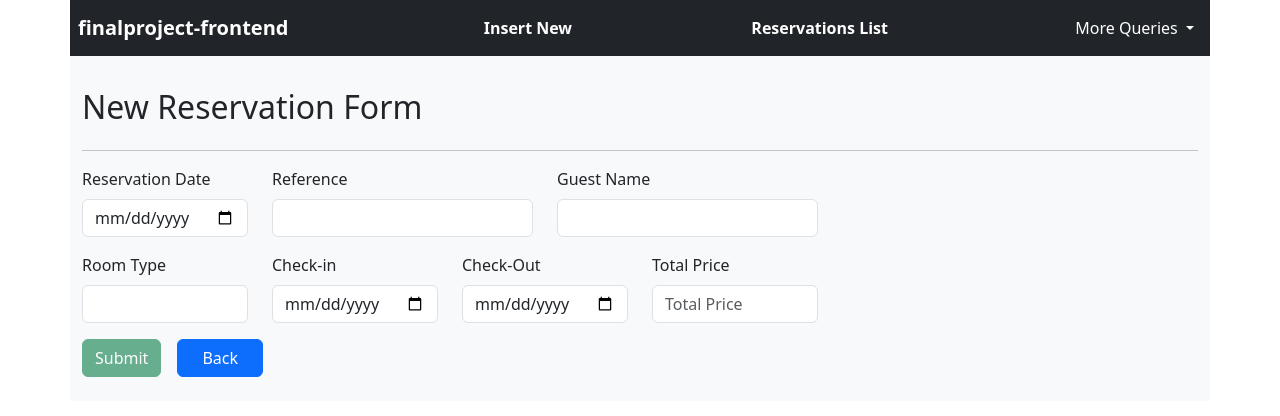
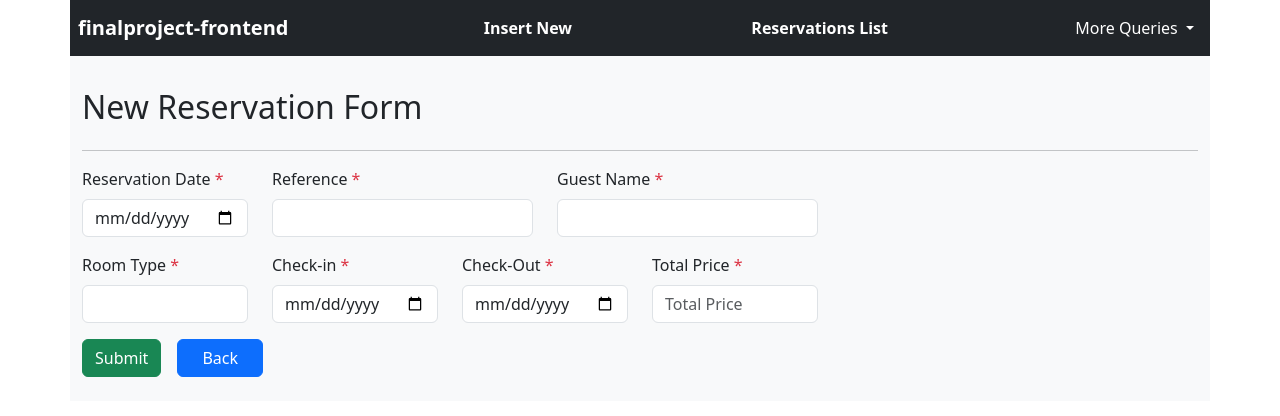
Before and after one commit to droksty/CF3-FinalProject-Frontend, an Angular app: page /insert-form in a window 1280 px wide. Shown: the top 416 px of the page. Built offline with nearby package versions, Linux system fonts and the light colour scheme.

Commit message:
insert form with validation * alerts

```diff
--- a/src/app/form-insert/form-insert.component.html
+++ b/src/app/form-insert/form-insert.component.html
@@ -4,22 +4,41 @@
   <!-- Row #1 -->
   <div class="row">
     <div class="col-sm-2 mb-3">
-      <label for="reservationDate" class="form-label">Reservation Date</label>
+      <label for="reservationDate" class="form-label">Reservation Date
+        <span class="text-danger" *ngIf="insertForm.get('reservationDate')?.errors?.['required']">
+            *
+        </span>
+      </label>
       <input type="date" class="form-control" id="reservationDate" formControlName="reservationDate"/>
     </div>
     <div class="col-sm-3 mb-3">
-      <label for="reference" class="form-label">Reference</label>
+      <label for="reference" class="form-label">Reference
+        <span
+          class="text-danger"
+          *ngIf="insertForm.get('reference')?.errors?.['required'] || insertForm.get('reference')?.errors?.['minlength']"
+        >
+          *
+        </span>
+      </label>
       <input type="text" class="form-control" id="reference" formControlName="reference"/>
     </div>
     <div class="col-sm-3 mb-3">
-      <label for="guestName" class="form-label">Guest Name</label>
+      <label for="guestName" class="form-label">Guest Name
+        <span class="text-danger" *ngIf="insertForm.get('guestName')?.errors?.['required']">
+          *
+        </span>
+      </label>
       <input type="text" class="form-control" id="guestName" formControlName="guestName" />
     </div>
   </div>
   <!-- Row #2 -->
   <div class="row">
     <div class="col-sm-2 mb-3">
-      <label for="roomType" class="form-label">Room Type</label>
+      <label for="roomType" class="form-label">Room Type
+        <span class="text-danger" *ngIf="insertForm.get('roomType')?.errors?.['required']">
+          *
+      </span>
+      </label>
       <select class="form-select" class="form-control" id="roomType" formControlName="roomType">
         <option value="DOUBLE_ROOM">Double Room</option>
         <option value="TRIPLE_ROOM">Triple Room</option>
@@ -27,18 +46,32 @@
       </select>
     </div>
     <div class="col-sm-2 mb-3">
-      <label for="checkIn" class="form-label">Check-in</label>
+      <label for="checkIn" class="form-label">Check-in
+        <span class="text-danger" *ngIf="insertForm.get('checkIn')?.errors?.['required']">
+          *
+      </span>
+      </label>
       <input type="date" class="form-control" id="checkIn" formControlName="checkIn"/>
     </div>
     <div class="col-sm-2 mb-3">
-      <label for="checkOut" class="form-label">Check-Out</label>
+      <label for="checkOut" class="form-label">Check-Out
+        <span class="text-danger" *ngIf="insertForm.get('checkOut')?.errors?.['required']">
+          *
+      </span>
+      </label>
       <input type="date" class="form-control" id="checkOut" formControlName="checkOut"/>
     </div>
     <div class="col-sm-2 mb-3">
-      <label for="totalPrice" class="form-label">Total Price</label>
+      <label for="totalPrice" class="form-label">Total Price
+        <span class="text-danger" *ngIf="insertForm.get('totalPrice')?.errors?.['required']">
+          *
+      </span>
+      </label>
       <input type="number" class="form-control" id="totalPrice" formControlName="totalPrice" placeholder="Total Price"/>
     </div>
   </div>
-  <button type="submit" class="btn btn-success me-3" [disabled]="!insertForm.valid">Submit</button>
+  <button type="submit" class="btn btn-success me-3">Submit</button>
   <a class="btn btn-primary px-4" routerLink="" role="button">Back</a>
 </form>
+
+<!-- [disabled]="!insertForm.valid" -->
--- a/src/app/form-insert/form-insert.component.ts
+++ b/src/app/form-insert/form-insert.component.ts
@@ -50,6 +50,11 @@ export class FormInsertComponent {
       })
     } else {
       console.log('Form not valid');
+      this.uiService.newAlert({
+        type: 'danger',
+        heading: 'Error: ',
+        text: `Invalid form data. Please fill all fields appropriately.`
+      })
     }
   }
 }
```
